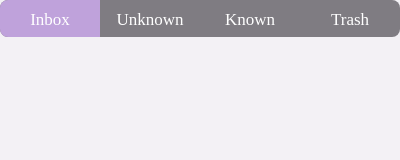
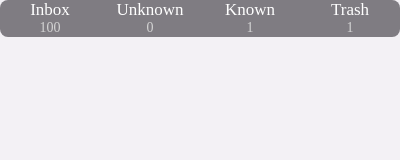
Before and after one commit to xyqyear/wordtube, a browser extension: page extension/dist/popup/index.html in a window 400 px wide. Drawn offline with Linux system fonts and the light colour scheme.

Commit message:
add numbers indicating word list size

```diff
--- a/extension/dist/popup/css/index.css
+++ b/extension/dist/popup/css/index.css
@@ -8,12 +8,12 @@
 }
 
 ::-webkit-scrollbar-thumb {
-  background: #888;
+  background: #888888;
   border-radius: 2px;
 }
 
 ::-webkit-scrollbar-thumb:hover {
-  background: rgb(2, 2, 2);
+  background: #020202;
 }
 
 body {
@@ -39,21 +39,28 @@ body {
   cursor: pointer;
 }
 
-.topnav div {
-  color: #f2f2f2;
+.topnav > div {
   text-align: center;
-  padding: 10px;
   flex: 1;
-  font-size: 17px;
-  color: white;
 }
 
-.topnav div:hover {
+.topnav > div:hover {
   background-color: #8d769e;
 }
 
-.topnav div.active {
-  background-color: #bfa2db;
+.topnav > div:active {
+  background-color: #a087b8;
+}
+
+.nav-text {
+  font-size: 17px;
+  color: #ffffff;
+}
+
+.nav-number {
+  font-size: 14px;
+  color: #d4d4d4;
+  padding-bottom: 4px;
 }
 
 /* ! the wordlist */
@@ -67,7 +74,7 @@ body {
   position: relative;
   text-decoration: none;
   border-radius: 8px;
-  background-color: white;
+  background-color: #ffffff;
   display: block;
   margin-top: 5px;
   height: 40px;
@@ -96,7 +103,7 @@ body {
   top: 50%;
   margin-left: 8px;
   transform: translate(0, -50%);
-  color: black;
+  color: #000000;
 }
 
 /* ! buttons in wordlist */
@@ -111,7 +118,7 @@ body {
   border-width: 1px;
   height: 26px;
   width: 50px;
-  color: black;
+  color: #000000;
 }
 
 .trash-button {
@@ -152,7 +159,7 @@ body {
   height: 100%;
   top: 0;
   left: 0;
-  background-color: rgba(0, 0, 0, 0.5);
+  background-color: #00000080;
   z-index: 2;
   cursor: pointer;
 }
@@ -170,7 +177,7 @@ body {
 }
 
 .context-highlight {
-  background-color: yellow;
+  background-color: #ffff00;
 }
 
 /* ! misc styles */
--- a/extension/dist/popup/index.html
+++ b/extension/dist/popup/index.html
@@ -11,10 +11,22 @@
 <body>
     <div id="app">
         <div class="topnav">
-            <div class="active" id="inbox-nav">Inbox</div>
-            <div id="unknown-nav">Unknown</div>
-            <div id="known-nav">Known</div>
-            <div id="trash-nav">Trash</div>
+            <div class="active" id="inbox-nav">
+                <div class="nav-text">Inbox</div>
+                <div id="inbox-size" class="nav-number">100</div>
+            </div>
+            <div id="unknown-nav">
+                <div class="nav-text">Unknown</div>
+                <div id="unknown-size" class="nav-number">0</div>
+            </div>
+            <div id="known-nav">
+                <div class="nav-text">Known</div>
+                <div id="known-size" class="nav-number">1</div>
+            </div>
+            <div id="trash-nav">
+                <div class="nav-text">Trash</div>
+                <div id="trash-size" class="nav-number">1</div>
+            </div>
         </div>
         <div id="wordlist" class="wordlist"></div>
         <div id="overlay" class="hidden">
```
